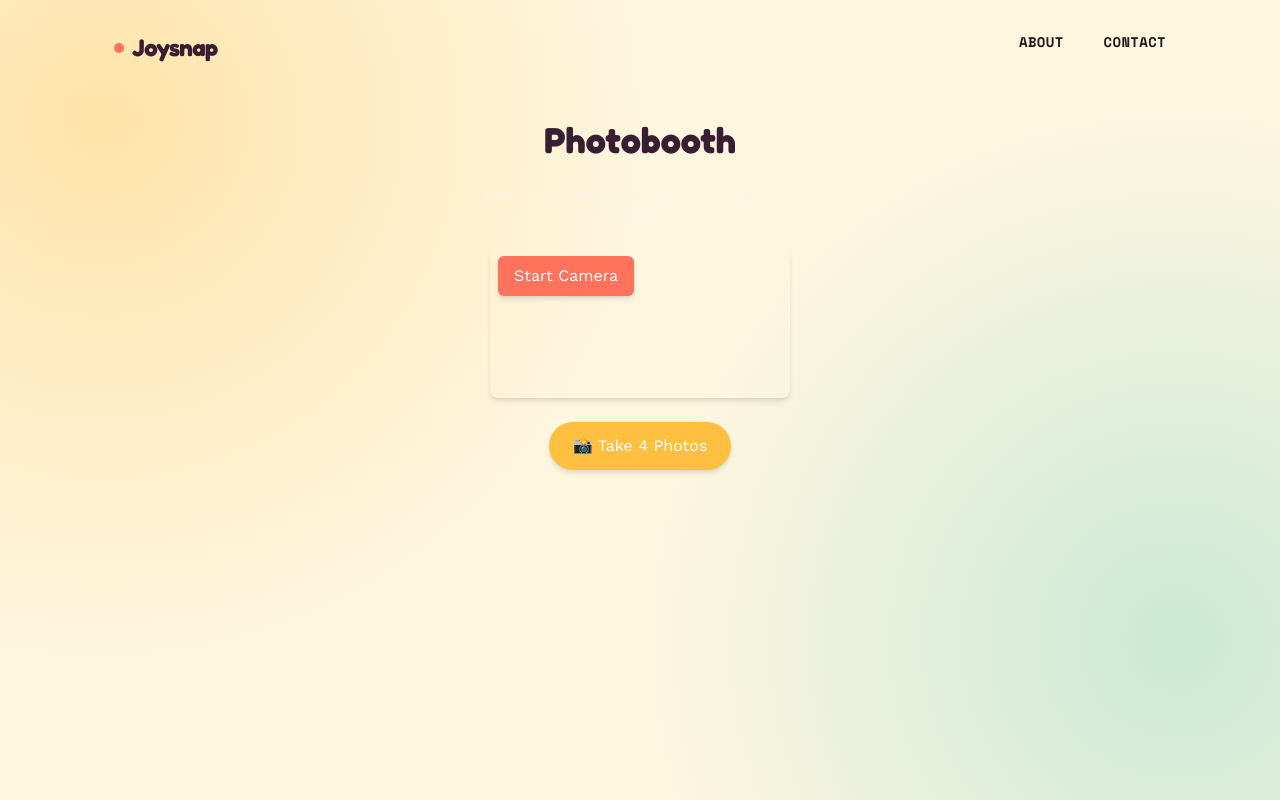
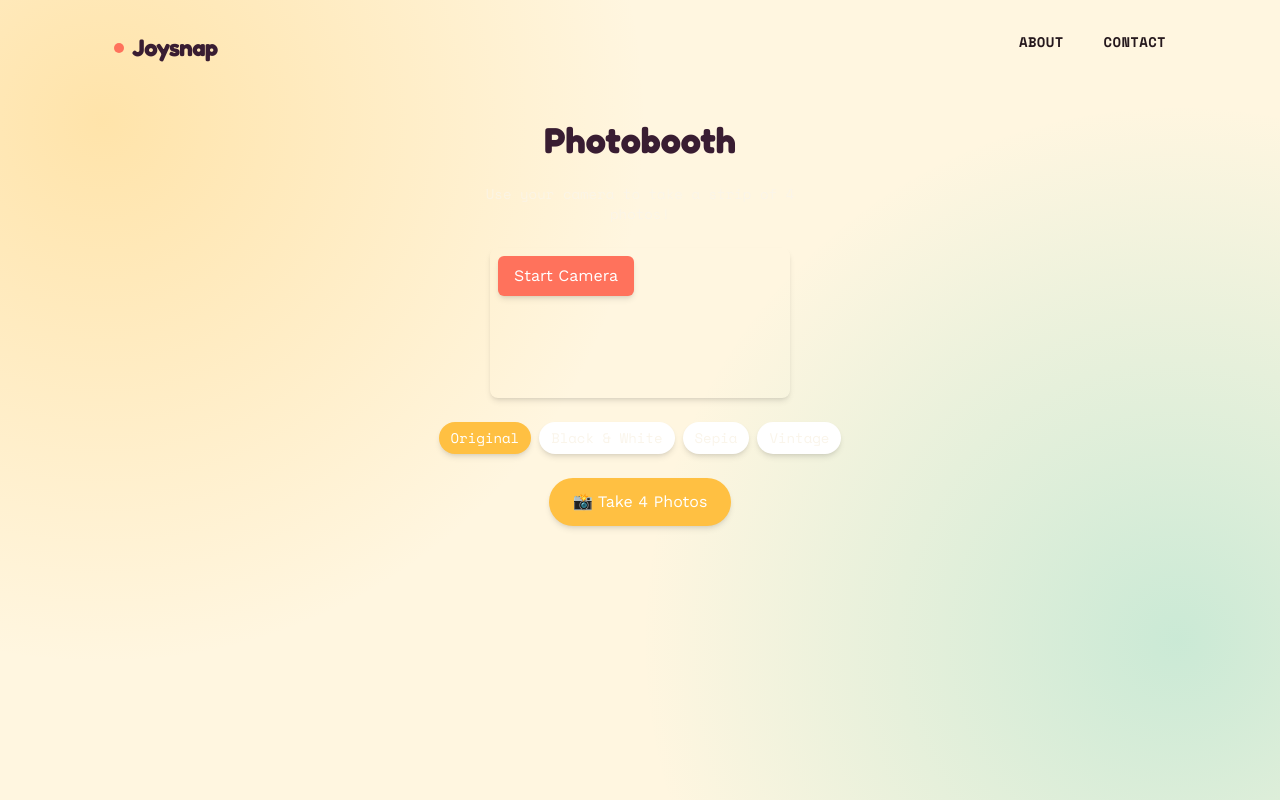
Before and after one commit to geoffreybunel/photobooth-app, a Next.js app: page /Booth in a window 1280 px wide. Built offline with nearby package versions, Linux system fonts and the light colour scheme.

Commit message:
added filters

```diff
--- a/app/Booth/page.tsx
+++ b/app/Booth/page.tsx
@@ -7,6 +7,50 @@ const TOTAL_SHOTS = 4;
 const COUNTDOWN_SECONDS = 3;
 const STRIP_PADDING = 20;
 const PHOTO_GAP = 16;
+
+type PhotoFilter = { id: string; label: string; css: string };
+
+const FILTERS: PhotoFilter[] = [
+  { id: "original", label: "Original", css: "none" },
+  { id: "bw", label: "Black & White", css: "grayscale(1) contrast(1.1)" },
+  { id: "sepia", label: "Sepia", css: "sepia(0.8) contrast(1.05)" },
+  {
+    id: "vintage",
+    label: "Vintage",
+    css: "grayscale(1) contrast(1.35) brightness(1.05)",
+  },
+];
+
+const GRAIN_INTENSITY = 18;
+
+// Film-grain noise, added pixel-by-pixel like an old strip photo
+function applyFilmGrain(context: CanvasRenderingContext2D, width: number, height: number) {
+  const imageData = context.getImageData(0, 0, width, height);
+  const data = imageData.data;
+  for (let i = 0; i < data.length; i += 4) {
+    const noise = (Math.random() - 0.5) * GRAIN_INTENSITY;
+    data[i] += noise;
+    data[i + 1] += noise;
+    data[i + 2] += noise;
+  }
+  context.putImageData(imageData, 0, 0);
+}
+
+// Darkened corners, like the lens falloff on a real photobooth camera
+function applyVignette(context: CanvasRenderingContext2D, width: number, height: number) {
+  const gradient = context.createRadialGradient(
+    width / 2,
+    height / 2,
+    width * 0.3,
+    width / 2,
+    height / 2,
+    width * 0.75
+  );
+  gradient.addColorStop(0, "rgba(0,0,0,0)");
+  gradient.addColorStop(1, "rgba(0,0,0,0.45)");
+  context.fillStyle = gradient;
+  context.fillRect(0, 0, width, height);
+}
 
 async function composeStrip(shots: string[]): Promise<string> {
   const images = await Promise.all(
@@ -52,6 +96,7 @@ export default function Booth() {
   const [countdown, setCountdown] = useState<number | null>(null);
   const [flash, setFlash] = useState(false);
   const [stripUrl, setStripUrl] = useState<string | null>(null);
+  const [selectedFilter, setSelectedFilter] = useState<PhotoFilter>(FILTERS[0]);
 
   // Start the camera
   const startCamera = async () => {
@@ -84,7 +129,15 @@ export default function Booth() {
     if (!context) return null;
     canvas.width = videoRef.current.videoWidth;
     canvas.height = videoRef.current.videoHeight;
+    context.filter = selectedFilter.css;
     context.drawImage(videoRef.current, 0, 0, canvas.width, canvas.height);
+
+    if (selectedFilter.id === "vintage") {
+      context.filter = "none";
+      applyFilmGrain(context, canvas.width, canvas.height);
+      applyVignette(context, canvas.width, canvas.height);
+    }
+
     return canvas.toDataURL("image/png");
   };
 
@@ -147,6 +200,7 @@ export default function Booth() {
           <video
             ref={videoRef}
             className="rounded-lg shadow-md"
+            style={{ filter: selectedFilter.css }}
             autoPlay
             playsInline
           />
@@ -161,6 +215,33 @@ export default function Booth() {
               flash ? "opacity-90" : "opacity-0"
             }`}
           />
+          {selectedFilter.id === "vintage" && (
+            <div
+              className="absolute inset-0 rounded-lg pointer-events-none"
+              style={{
+                boxShadow: "inset 0 0 60px 20px rgba(0,0,0,0.45)",
+              }}
+            />
+          )}
+        </div>
+      )}
+
+      {/* Filter Picker */}
+      {!sessionComplete && !isCapturing && (
+        <div className="flex gap-2 flex-wrap justify-center">
+          {FILTERS.map((f) => (
+            <button
+              key={f.id}
+              onClick={() => setSelectedFilter(f)}
+              className={`px-3 py-1.5 rounded-full text-sm font-mono shadow-md transition-colors ${
+                selectedFilter.id === f.id
+                  ? "bg-secondary text-white"
+                  : "bg-white text-neutral-content hover:bg-neutral-100"
+              }`}
+            >
+              {f.label}
+            </button>
+          ))}
         </div>
       )}
 
```
